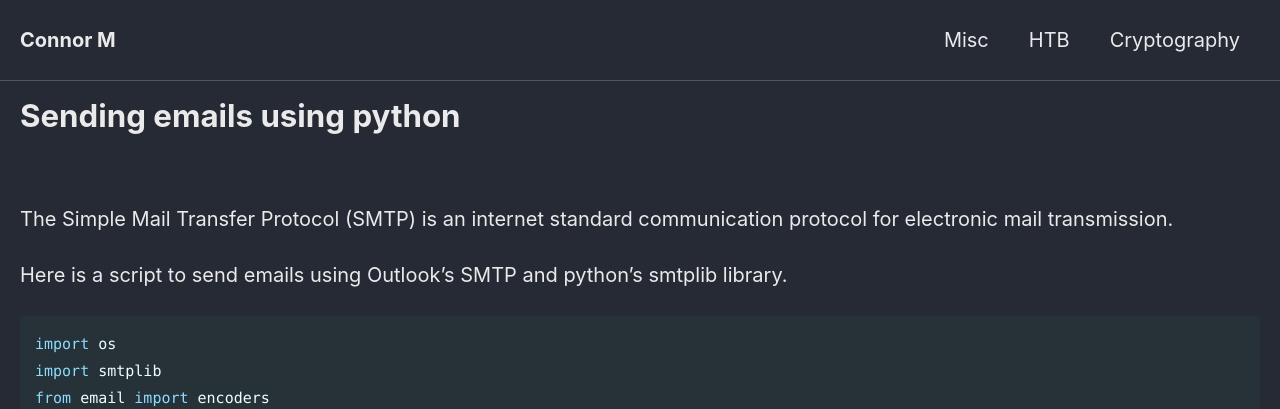
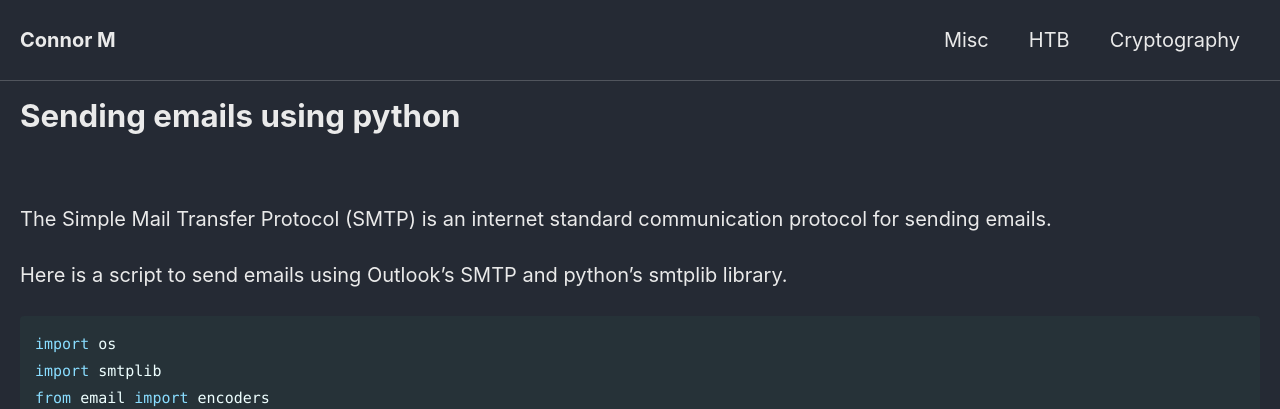
Before and after one commit to Connor-McCartney/Connor-McCartney.github.io, a Jekyll site: the page built from _pages/misc/python-email.md, in a window 1280 px wide. Shown: the top 409 px of the page. Built offline with Jekyll 4.4.1, drawn with Linux system fonts in a browser that asks for light colours; cached includes are drawn as plain includes.

Commit message:
Update python-email.md

```diff
--- a/_pages/misc/python-email.md
+++ b/_pages/misc/python-email.md
@@ -6,7 +6,7 @@ title: Sending emails using python
 <br>
 
 
-The Simple Mail Transfer Protocol (SMTP) is an internet standard communication protocol for electronic mail transmission. <br>
+The Simple Mail Transfer Protocol (SMTP) is an internet standard communication protocol for sending emails. <br>
 
 Here is a script to send emails using Outlook's SMTP and python's smtplib library.
 
```
